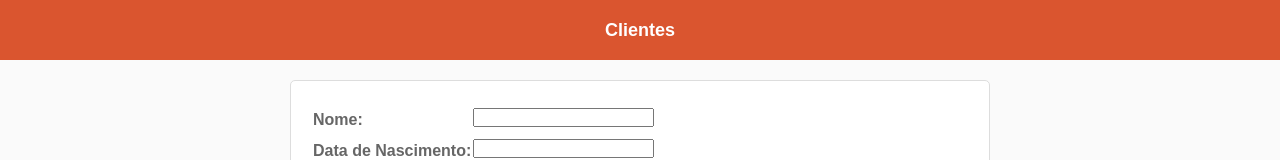
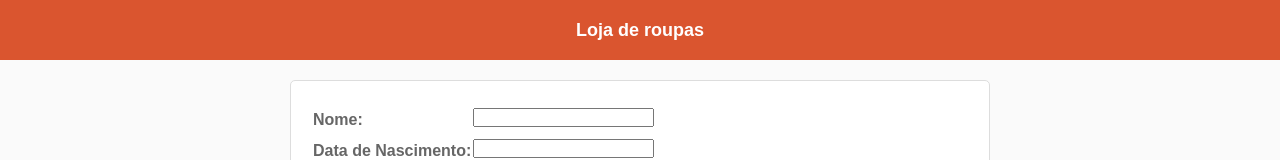
Before and after one commit to arthurmdros/P_web_Projet, a React (Create React App) app in the folder kaelsilva/reactapp/: page /api/customers/1 in a window 1280 px wide. Shown: the top 160 px of the page. Built offline with nearby package versions, Linux system fonts and the light colour scheme; no server answers; the HTML template or start-up script is replaced by a standard one.

Commit message:
Alterando o header principal da aplicação.

```diff
--- a/kaelsilva/reactapp/src/components/Header/index.js
+++ b/kaelsilva/reactapp/src/components/Header/index.js
@@ -2,7 +2,7 @@ import React from 'react';
 import './styles.css';
 
 const Header = () => (
-    <header id="main-header">Clientes</header>
+    <header id="main-header">Loja de roupas</header>
 );
 
 export default Header;
```
